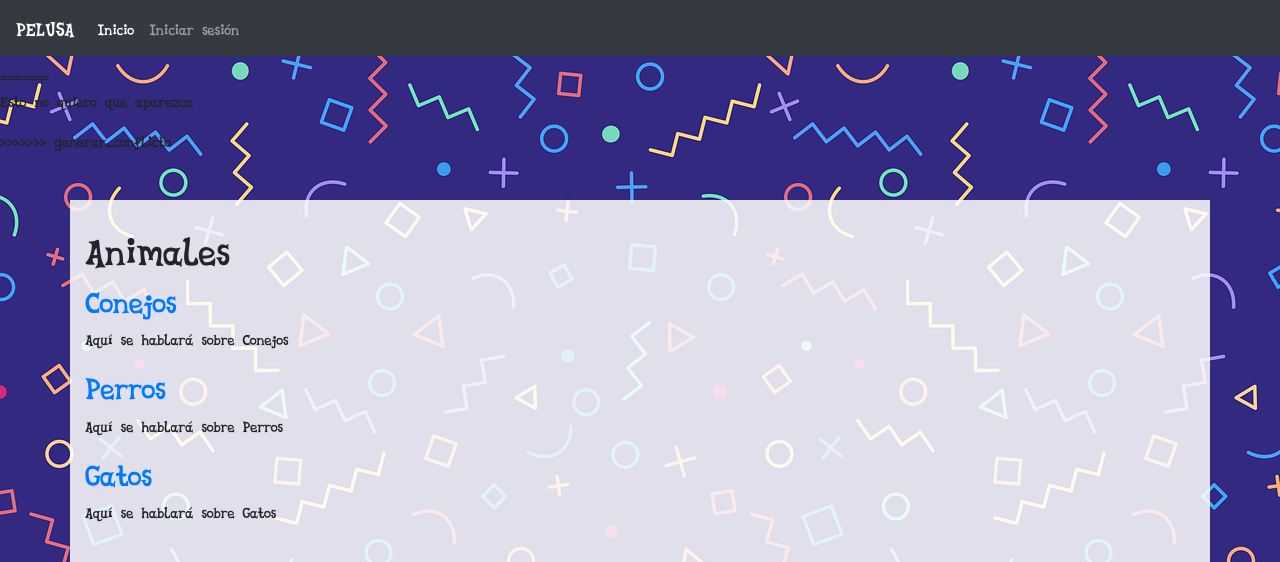
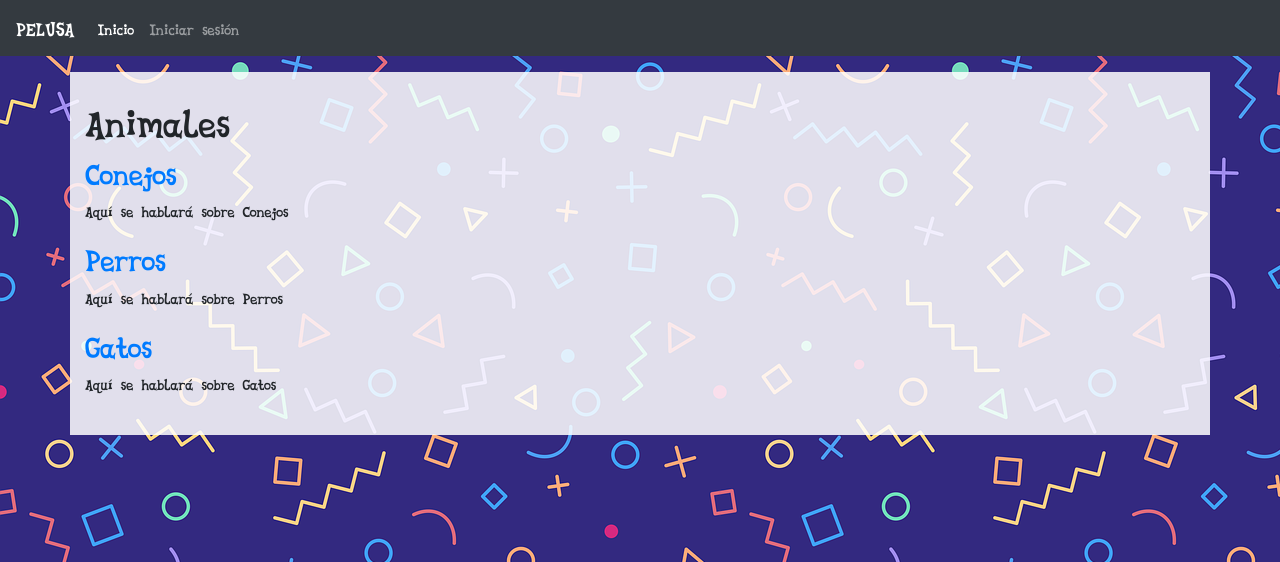
Before and after one commit to ArtuQuiro/pelusa, a Django app: page /Animales/ in a window 1280 px wide. Shown: the top 562 px of the page. Run offline with Django 4.2, Linux system fonts and the light colour scheme; data comes from the database, SQL or seed files in the repository; some libraries are stand-ins or nearby versions.

Commit message:
conflicto resuelto. Ahora sí

```diff
--- a/templates/layouts/main.html
+++ b/templates/layouts/main.html
@@ -10,11 +10,7 @@
 
 <body{% if request.session.dark_mode %} class="dark-mode"{% endif %}}>
     <header>
-<<<<<<< HEAD
         <p>Eso sí quiero que aparezca</p>
-=======
-        <p>Esto no quiero que aparezca</p>
->>>>>>> generar_conflicto
         <nav class="navbar navbar-expand-md navbar-dark fixed-top bg-dark">
             <a class="navbar-brand" href="/">PELUSA</a>
 
```
